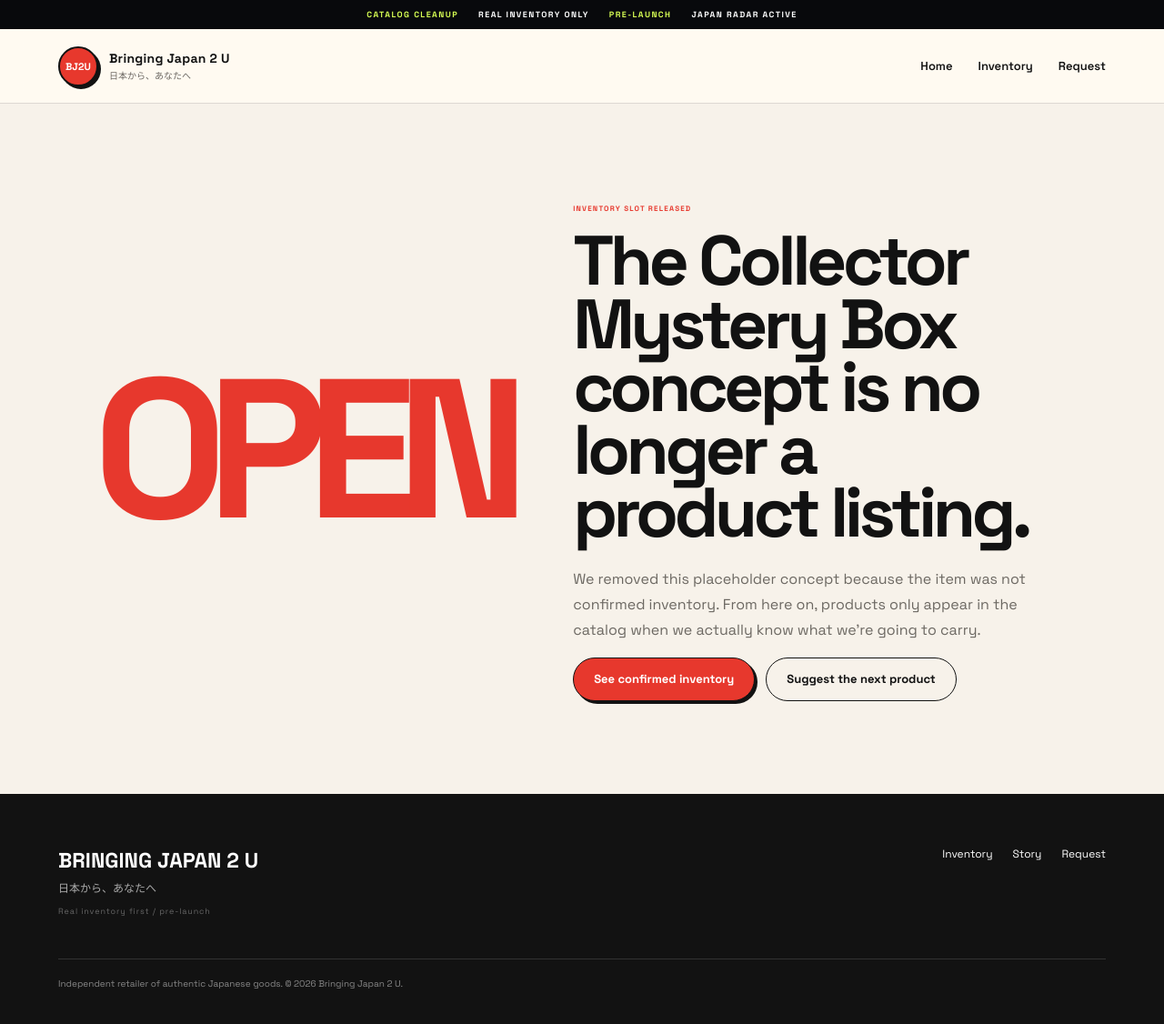
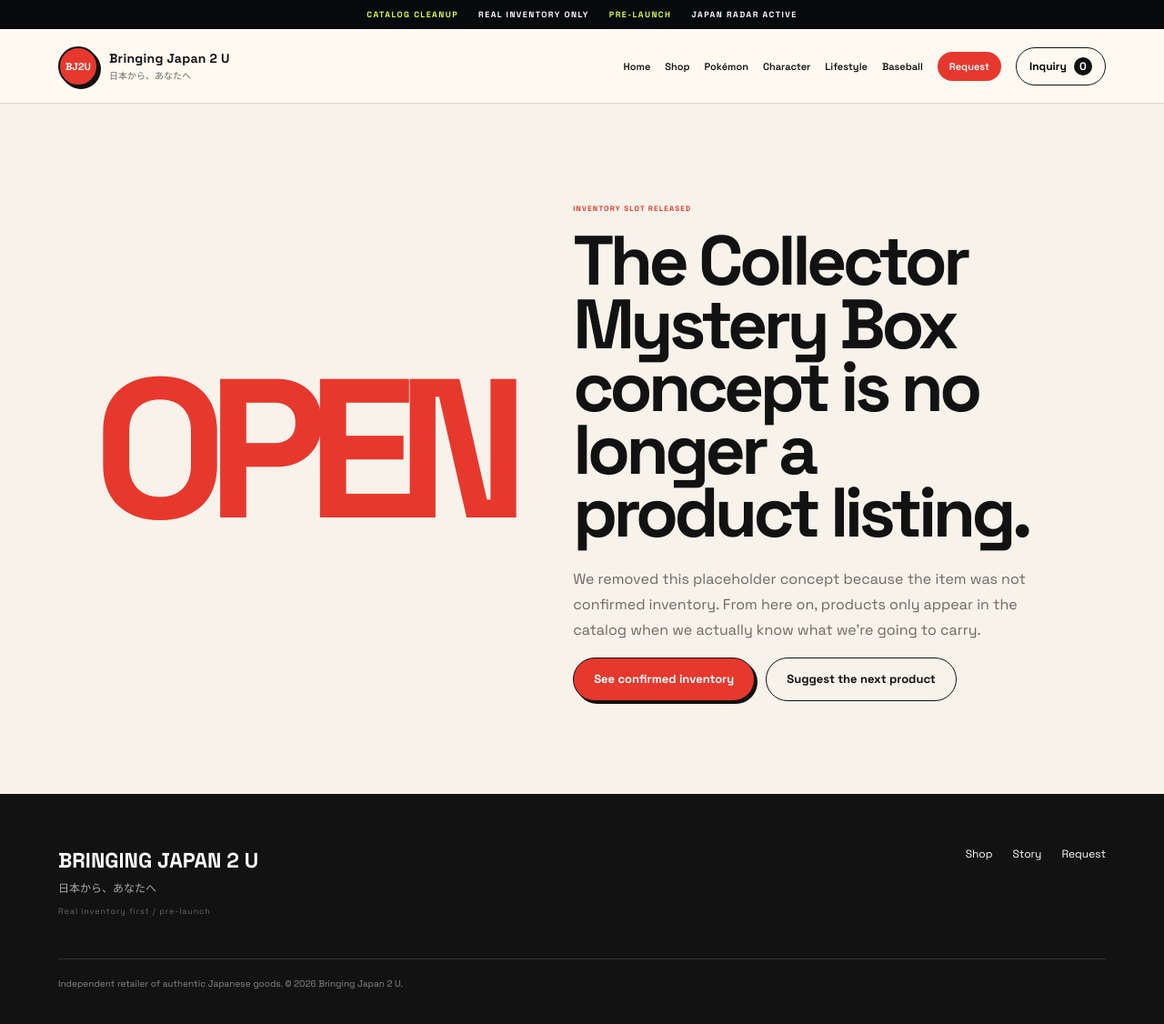
Before and after one commit to BringingJapan/bringingjapantoyou, a website: page product-mysterybox.html in a window 1280 px wide. Shown: the whole page at 91% size. Drawn offline with Linux system fonts and the light colour scheme.

Commit message:
Align product-mysterybox.html with category navigation

```diff
--- a/product-mysterybox.html
+++ b/product-mysterybox.html
@@ -4,7 +4,16 @@
 <link rel="icon" href="favicon.svg" type="image/svg+xml"><link rel="preconnect" href="https://fonts.googleapis.com"><link rel="preconnect" href="https://fonts.gstatic.com" crossorigin><link href="https://fonts.googleapis.com/css2?family=Noto+Sans+JP:wght@500;700;900&family=Space+Grotesk:wght@400;500;600;700&display=swap" rel="stylesheet"><link rel="stylesheet" href="styles.css">
 </head><body class="v2-page">
 <div class="announcement v2-announcement"><span>CATALOG CLEANUP</span><b>REAL INVENTORY ONLY</b><span>PRE-LAUNCH</span><b>JAPAN RADAR ACTIVE</b></div>
-<header class="site-header v2-header"><a class="brand-lockup" href="index.html"><span class="brand-mark">BJ2U</span><span><strong>Bringing Japan 2 U</strong><small>日本から、あなたへ</small></span></a><nav class="site-nav open"><a href="index.html">Home</a><a href="shop.html">Inventory</a><a href="contact.html">Request</a></nav></header>
+<header class="site-header v2-header"><a class="brand-lockup" href="index.html"><span class="brand-mark">BJ2U</span><span><strong>Bringing Japan 2 U</strong><small>日本から、あなたへ</small></span></a><nav class="site-nav category-nav">
+    <a href="index.html">Home</a>
+    <a href="shop.html">Shop</a>
+    <a href="pokemon.html">Pokémon</a>
+    <a href="character.html">Character</a>
+    <a href="seikatsu.html">Lifestyle</a>
+    <a href="baseball.html">Baseball</a>
+    <a class="request-nav" href="contact.html">Request</a>
+    <button class="cart-button" type="button" data-cart-open>Inquiry <span data-cart-count>0</span></button>
+  </nav></header>
 <main><section class="retired-product-page"><div class="retired-code">OPEN</div><div><span class="micro-label">INVENTORY SLOT RELEASED</span><h1>The Collector Mystery Box concept is no longer a product listing.</h1><p>We removed this placeholder concept because the item was not confirmed inventory. From here on, products only appear in the catalog when we actually know what we’re going to carry.</p><div class="hero-actions"><a class="button button-primary" href="shop.html">See confirmed inventory</a><a class="button button-ghost" href="contact.html">Suggest the next product</a></div></div></section></main>
-<footer class="site-footer v2-footer"><div class="footer-brand"><strong>BRINGING JAPAN 2 U</strong><span>日本から、あなたへ</span><small>Real inventory first / pre-launch</small></div><div class="footer-links"><a href="shop.html">Inventory</a><a href="about.html">Story</a><a href="contact.html">Request</a></div><p>Independent retailer of authentic Japanese goods. © 2026 Bringing Japan 2 U.</p></footer>
+<footer class="site-footer v2-footer"><div class="footer-brand"><strong>BRINGING JAPAN 2 U</strong><span>日本から、あなたへ</span><small>Real inventory first / pre-launch</small></div><div class="footer-links"><a href="shop.html">Shop</a><a href="about.html">Story</a><a href="contact.html">Request</a></div><p>Independent retailer of authentic Japanese goods. © 2026 Bringing Japan 2 U.</p></footer>
 <script src="app.js"></script></body></html>
```
